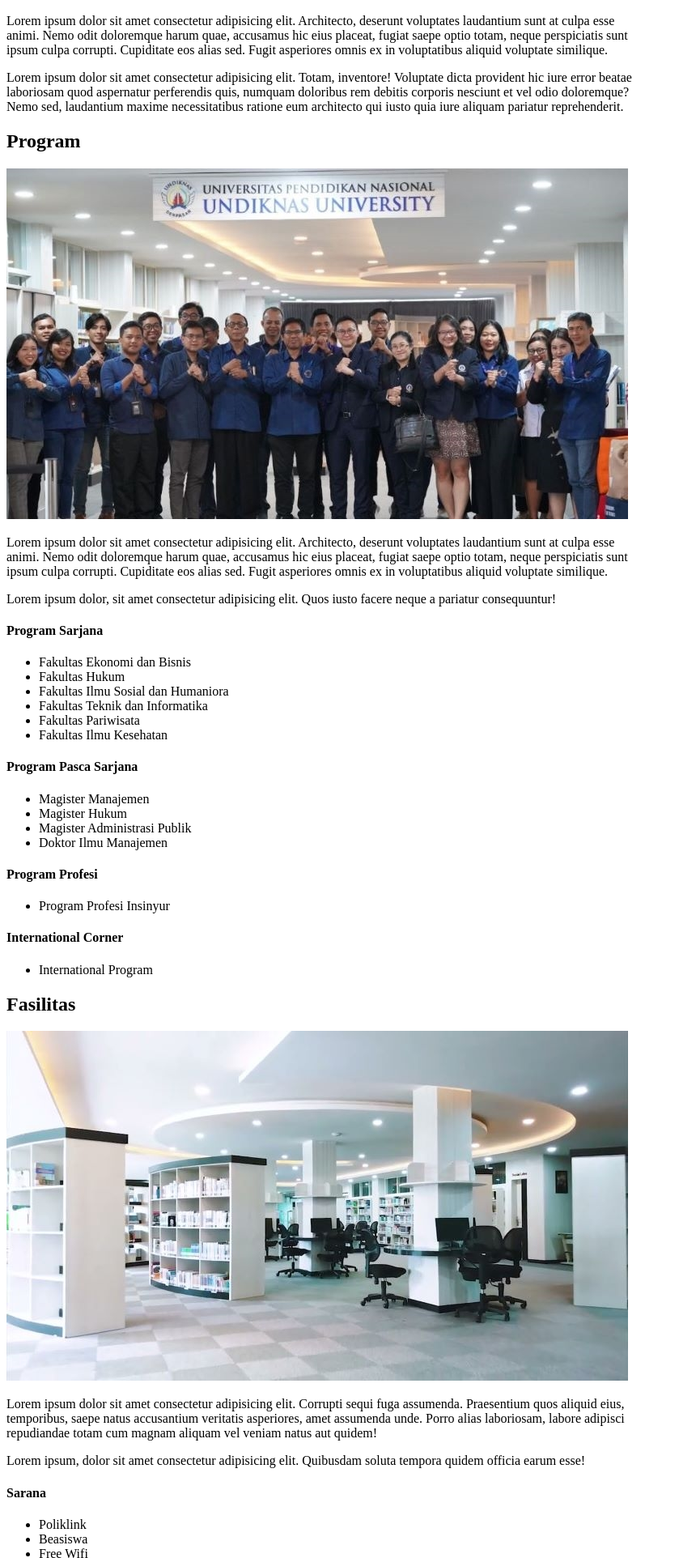
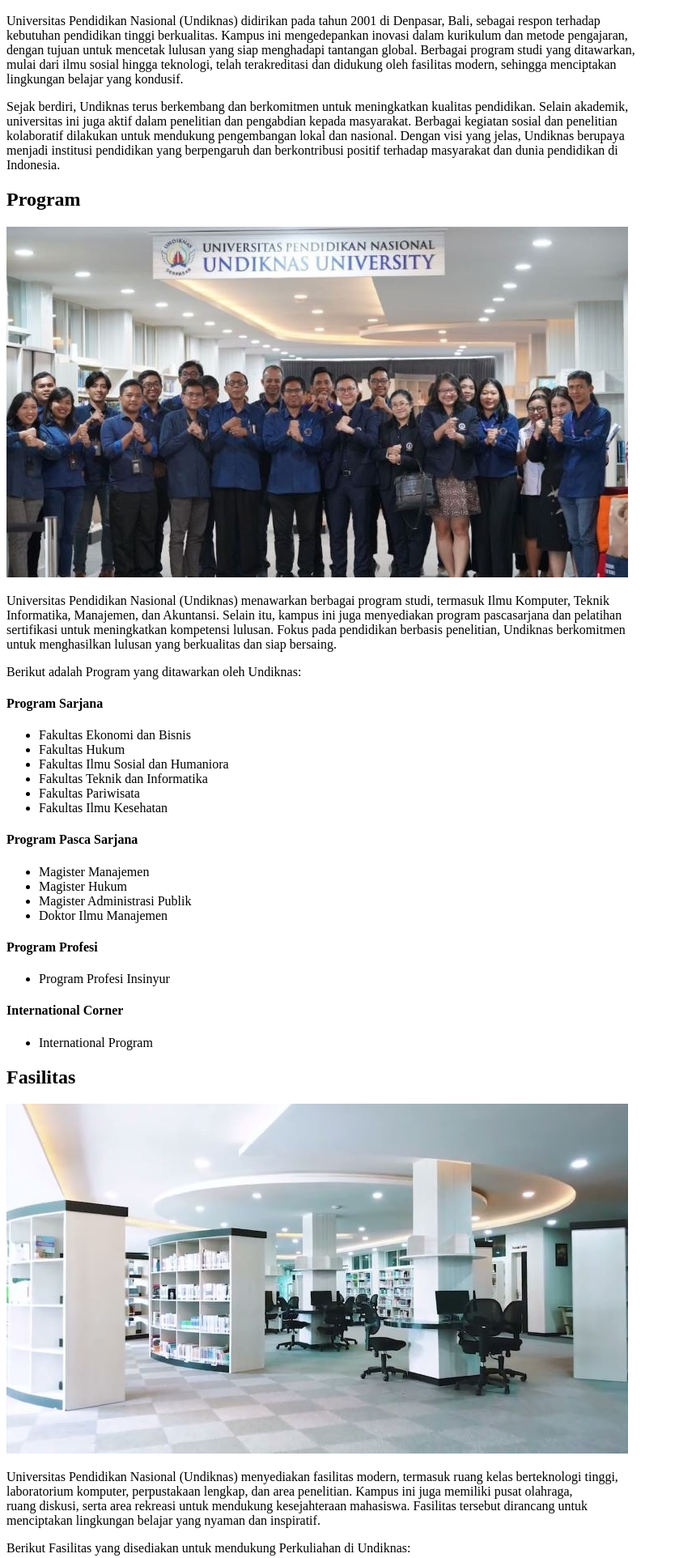
Before and after one commit to farisakbar28/layout-website-using-HTML, a plain HTML site: page index.html in a window 1280 px wide. Shown: the part 671-2595 px from the top of the page at 81% size, without its empty margins (0-839 px from the left). Drawn offline with Linux system fonts and the light colour scheme.

Commit message:
Menambahkan isian teks pada tiap artikel

```diff
--- a/index.html
+++ b/index.html
@@ -25,21 +25,26 @@
         <h2>Sejarah</h2>
         <img src="image/undiknas_geografi.jpg" alt="undiknas_geografi" />
         <p>
-          Lorem ipsum dolor sit amet consectetur adipisicing elit. Architecto,
-          deserunt voluptates laudantium sunt at culpa esse <br />animi. Nemo
-          odit doloremque harum quae, accusamus hic eius placeat, fugiat saepe
-          optio totam, neque perspiciatis sunt <br />
-          ipsum culpa corrupti. Cupiditate eos alias sed. Fugit asperiores omnis
-          ex in voluptatibus aliquid voluptate similique.
+          Universitas Pendidikan Nasional (Undiknas) didirikan pada tahun 2001
+          di Denpasar, Bali, sebagai respon terhadap <br />
+          kebutuhan pendidikan tinggi berkualitas. Kampus ini mengedepankan
+          inovasi dalam kurikulum dan metode pengajaran, <br />dengan tujuan
+          untuk mencetak lulusan yang siap menghadapi tantangan global. Berbagai
+          program studi yang ditawarkan, <br />mulai dari ilmu sosial hingga
+          teknologi, telah terakreditasi dan didukung oleh fasilitas modern,
+          sehingga menciptakan <br />
+          lingkungan belajar yang kondusif.
         </p>
 
         <p>
-          Lorem ipsum dolor sit amet consectetur adipisicing elit. Totam,
-          inventore! Voluptate dicta provident hic iure error beatae <br />
-          laboriosam quod aspernatur perferendis quis, numquam doloribus rem
-          debitis corporis nesciunt et vel odio doloremque? <br />Nemo sed,
-          laudantium maxime necessitatibus ratione eum architecto qui iusto quia
-          iure aliquam pariatur reprehenderit.
+          Sejak berdiri, Undiknas terus berkembang dan berkomitmen untuk
+          meningkatkan kualitas pendidikan. Selain akademik, <br />
+          universitas ini juga aktif dalam penelitian dan pengabdian kepada
+          masyarakat. Berbagai kegiatan sosial dan penelitian <br />
+          kolaboratif dilakukan untuk mendukung pengembangan lokal dan nasional.
+          Dengan visi yang jelas, Undiknas berupaya <br />
+          menjadi institusi pendidikan yang berpengaruh dan berkontribusi
+          positif terhadap masyarakat dan dunia pendidikan di <br />Indonesia.
         </p>
       </article>
       <!-- SEJARAH END -->
@@ -49,18 +54,16 @@
         <h2>Program</h2>
         <img src="image/undiknas_civitas.jpg" alt="undiknas_civitas" />
         <p>
-          Lorem ipsum dolor sit amet consectetur adipisicing elit. Architecto,
-          deserunt voluptates laudantium sunt at culpa esse <br />animi. Nemo
-          odit doloremque harum quae, accusamus hic eius placeat, fugiat saepe
-          optio totam, neque perspiciatis sunt <br />
-          ipsum culpa corrupti. Cupiditate eos alias sed. Fugit asperiores omnis
-          ex in voluptatibus aliquid voluptate similique.
+          Universitas Pendidikan Nasional (Undiknas) menawarkan berbagai program
+          studi, termasuk Ilmu Komputer, Teknik <br />
+          Informatika, Manajemen, dan Akuntansi. Selain itu, kampus ini juga
+          menyediakan program pascasarjana dan pelatihan <br />
+          sertifikasi untuk meningkatkan kompetensi lulusan. Fokus pada
+          pendidikan berbasis penelitian, Undiknas berkomitmen <br />
+          untuk menghasilkan lulusan yang berkualitas dan siap bersaing.
         </p>
 
-        <p>
-          Lorem ipsum dolor, sit amet consectetur adipisicing elit. Quos iusto
-          facere neque a pariatur consequuntur!
-        </p>
+        <p>Berikut adalah Program yang ditawarkan oleh Undiknas:</p>
 
         <section>
           <h4>Program Sarjana</h4>
@@ -108,15 +111,17 @@
           alt="undiknas_perpustakaan"
         />
         <p>
-          Lorem ipsum dolor sit amet consectetur adipisicing elit. Corrupti
-          sequi fuga assumenda. Praesentium quos aliquid eius, <br />temporibus,
-          saepe natus accusantium veritatis asperiores, amet assumenda unde.
-          Porro alias laboriosam, labore adipisci <br />
-          repudiandae totam cum magnam aliquam vel veniam natus aut quidem!
+          Universitas Pendidikan Nasional (Undiknas) menyediakan fasilitas
+          modern, termasuk ruang kelas berteknologi tinggi, <br />
+          laboratorium komputer, perpustakaan lengkap, dan area penelitian.
+          Kampus ini juga memiliki pusat olahraga, <br />ruang diskusi, serta
+          area rekreasi untuk mendukung kesejahteraan mahasiswa. Fasilitas
+          tersebut dirancang untuk <br />
+          menciptakan lingkungan belajar yang nyaman dan inspiratif.
         </p>
         <p>
-          Lorem ipsum, dolor sit amet consectetur adipisicing elit. Quibusdam
-          soluta tempora quidem officia earum esse!
+          Berikut Fasilitas yang disediakan untuk mendukung Perkuliahan di
+          Undiknas:
         </p>
 
         <section>
@@ -244,6 +249,7 @@
           </section>
         </article>
       </aside>
+
       <!-- SIDEBAR END -->
     </main>
     <footer>
```
